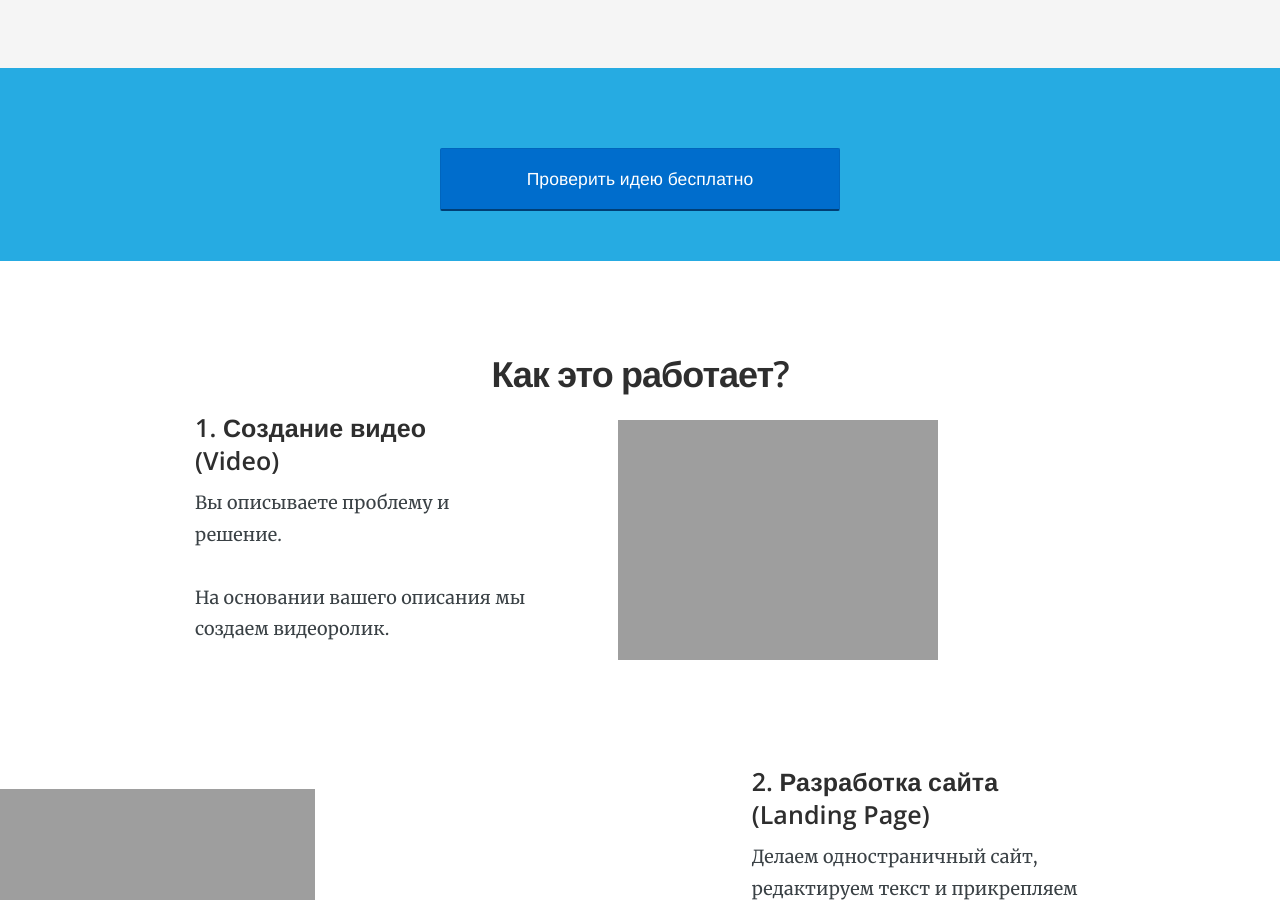
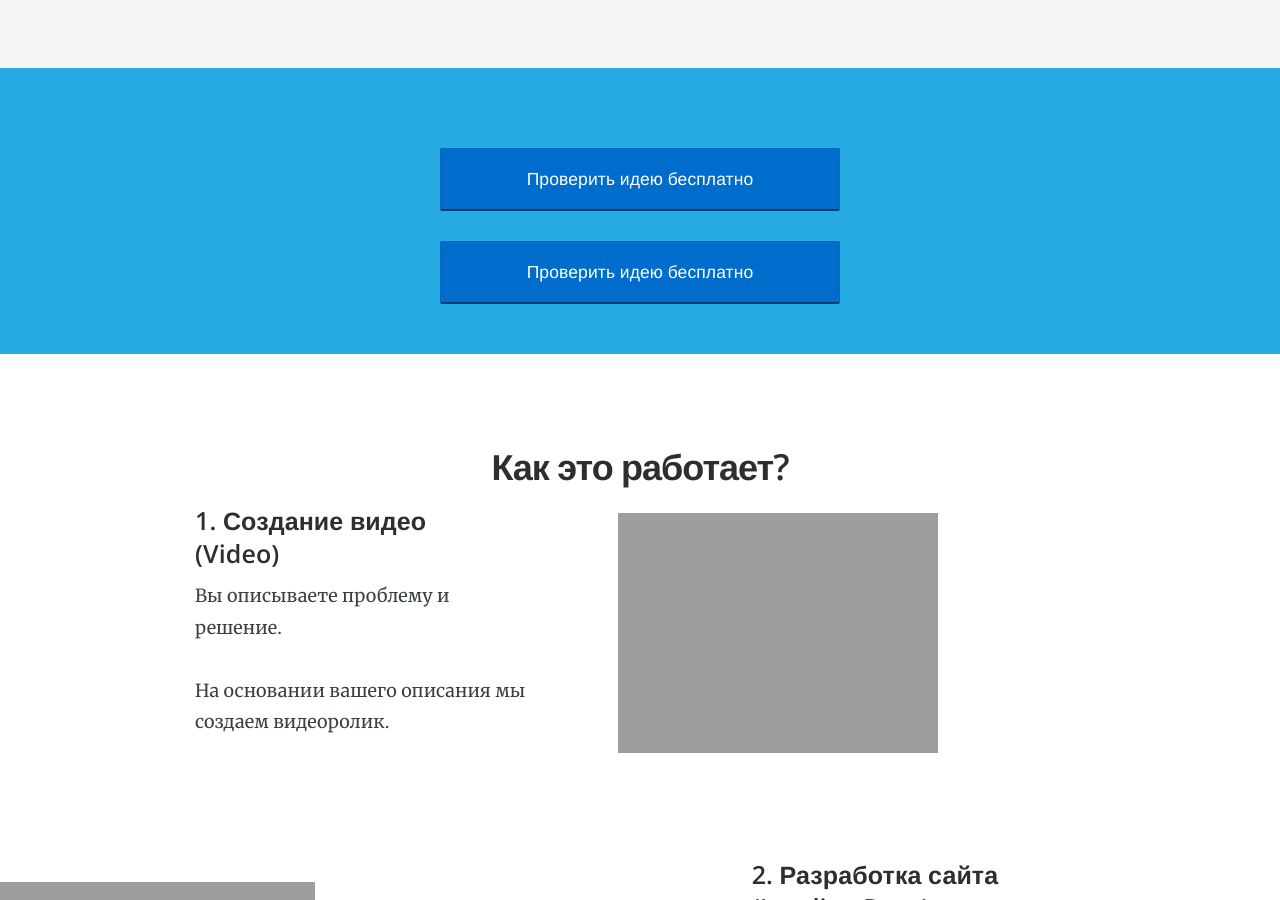
Before and after one commit to RakhimyanTim/enblabs.github.io, a Jekyll site: the page built from pages/index.html, in a window 1280 px wide and 900 px high, scrolled down 812 px. Built offline with Jekyll 4.4.1, drawn with Linux system fonts in a browser that asks for light colours; nearby versions of some CDN libraries.

Commit message:
Update index.html

```diff
--- a/pages/index.html
+++ b/pages/index.html
@@ -39,6 +39,9 @@
 </section>
 
 <section class="bright-section centered" style="padding: 50px 0 50px 0;">
+	<div class="container">
+		<p style="margin:0;"><a href="https://docs.google.com/forms/d/e/1FAIpQLSfA7j4SrY-6EHuOiqnMStcfDFdO40rDrZnk1Y3PsfuBPKN5DQ/viewform?usp=sf_link" class="btn btn-primary btn-large btn-block btn-centered sign-up">Проверить идею бесплатно</a>
+	</div>
 	<div class="container">
 		<p style="margin:0;"><a href="https://docs.google.com/forms/d/e/1FAIpQLSfA7j4SrY-6EHuOiqnMStcfDFdO40rDrZnk1Y3PsfuBPKN5DQ/viewform?usp=sf_link" class="btn btn-primary btn-large btn-block btn-centered sign-up">Проверить идею бесплатно</a>
 	</div>
```
